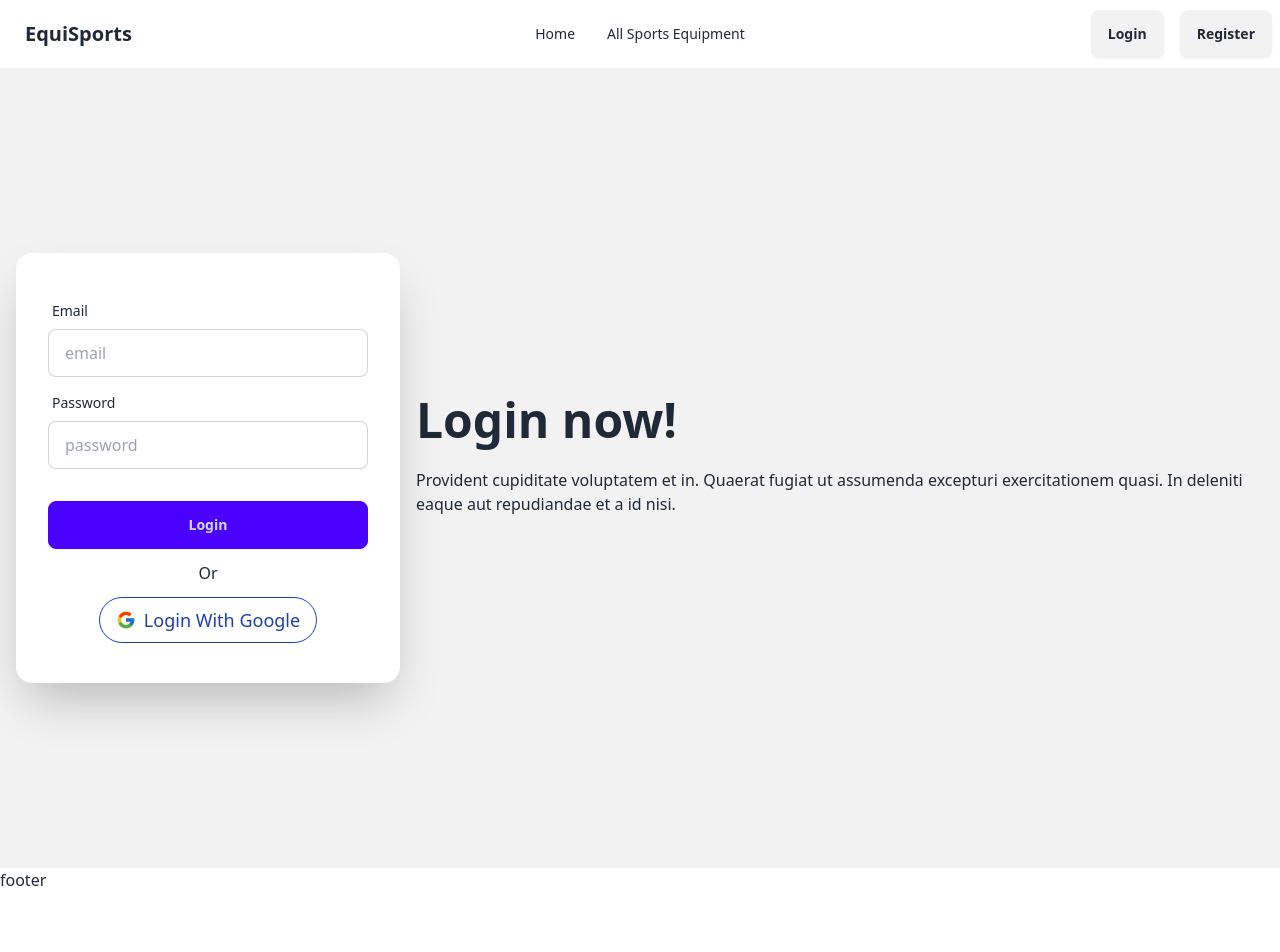
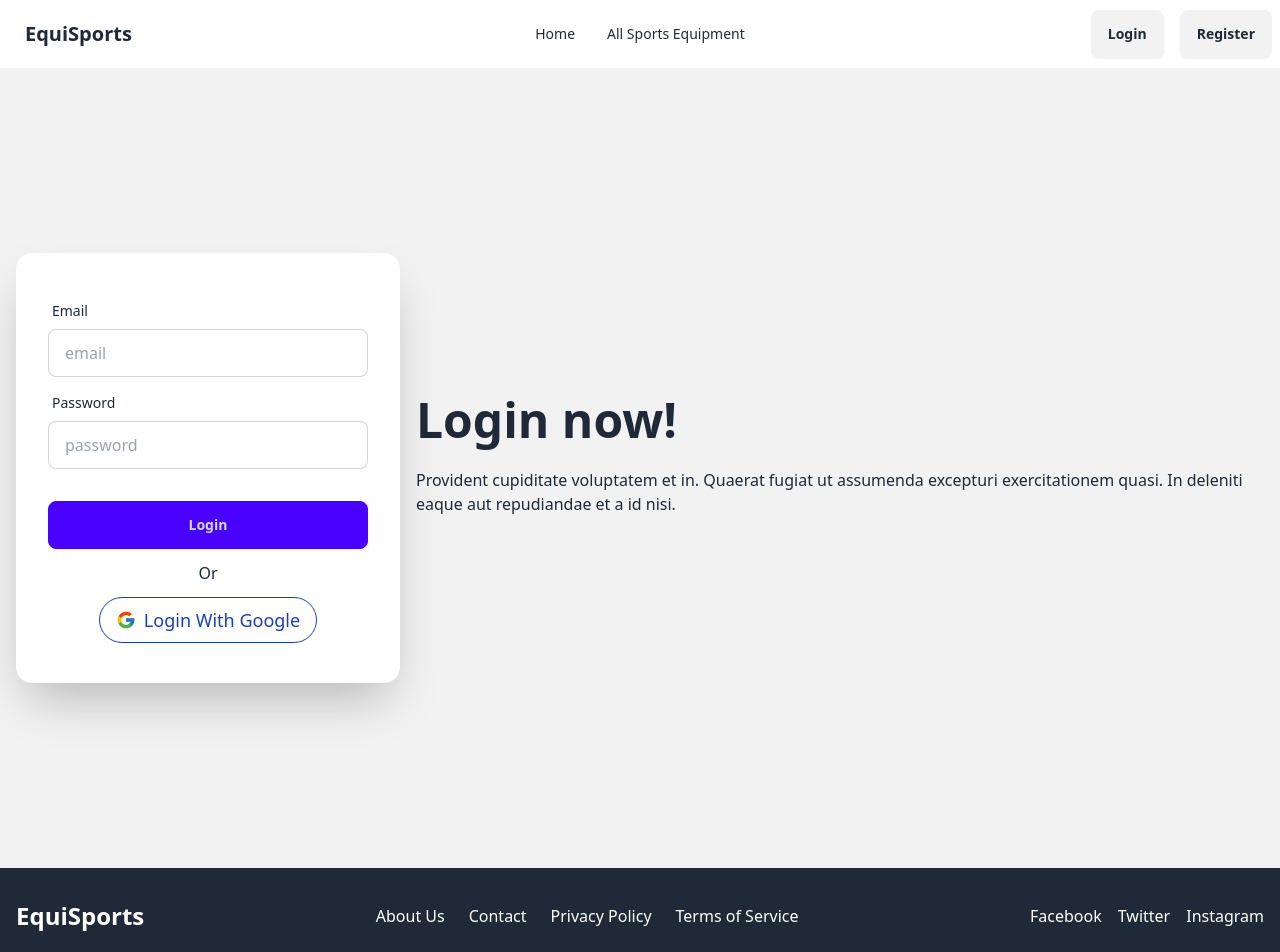
Before and after one commit to Md-Huzaifa-Islam/EquiSports, a React (Vite) app: page /login in a window 1280 px wide. Shown: the top 952 px of the page. Before the commit the page ends 892 px from the top, so only its background shows below. Built offline with nearby package versions, Linux system fonts and the light colour scheme; no server answers.

Commit message:
made products section

```diff
--- /dev/null
+++ b/src/Components/Banner.jsx
@@ -0,0 +1,48 @@
+const Banner = () => {
+  return (
+    <div>
+      <div className="carousel w-full">
+        <div id="item1" className="carousel-item w-full">
+          <img
+            src="https://img.daisyui.com/images/stock/photo-1625726411847-8cbb60cc71e6.webp"
+            className="w-full"
+          />
+        </div>
+        <div id="item2" className="carousel-item w-full">
+          <img
+            src="https://img.daisyui.com/images/stock/photo-1609621838510-5ad474b7d25d.webp"
+            className="w-full"
+          />
+        </div>
+        <div id="item3" className="carousel-item w-full">
+          <img
+            src="https://img.daisyui.com/images/stock/photo-1414694762283-acccc27bca85.webp"
+            className="w-full"
+          />
+        </div>
+        <div id="item4" className="carousel-item w-full">
+          <img
+            src="https://img.daisyui.com/images/stock/photo-1665553365602-b2fb8e5d1707.webp"
+            className="w-full"
+          />
+        </div>
+      </div>
+      <div className="flex w-full justify-center gap-2 py-2">
+        <a href="#item1" className="btn btn-xs">
+          1
+        </a>
+        <a href="#item2" className="btn btn-xs">
+          2
+        </a>
+        <a href="#item3" className="btn btn-xs">
+          3
+        </a>
+        <a href="#item4" className="btn btn-xs">
+          4
+        </a>
+      </div>
+    </div>
+  );
+};
+
+export default Banner;
--- a/src/Components/Footer.jsx
+++ b/src/Components/Footer.jsx
@@ -1,5 +1,76 @@
 const Footer = () => {
-  return <div>footer</div>;
+  return (
+    <footer className="bg-gray-800 py-8 text-white">
+      <div className="container mx-auto px-4">
+        {/* Footer Content */}
+        <div className="flex flex-col items-center justify-between md:flex-row">
+          {/* Logo Section */}
+          <div className="mb-4 md:mb-0">
+            <h2 className="text-2xl font-bold">EquiSports</h2>
+          </div>
+
+          {/* Navigation Links */}
+          <div className="mb-4 md:mb-0">
+            <ul className="space-y-2 md:flex md:space-x-6 md:space-y-0">
+              <li>
+                <a href="/about" className="hover:text-gray-400">
+                  About Us
+                </a>
+              </li>
+              <li>
+                <a href="/contact" className="hover:text-gray-400">
+                  Contact
+                </a>
+              </li>
+              <li>
+                <a href="/privacy-policy" className="hover:text-gray-400">
+                  Privacy Policy
+                </a>
+              </li>
+              <li>
+                <a href="/terms-of-service" className="hover:text-gray-400">
+                  Terms of Service
+                </a>
+              </li>
+            </ul>
+          </div>
+
+          {/* Social Media Links */}
+          <div className="flex space-x-4">
+            <a
+              href="https://facebook.com"
+              target="_blank"
+              rel="noopener noreferrer"
+              className="hover:text-gray-400"
+            >
+              Facebook
+            </a>
+            <a
+              href="https://twitter.com"
+              target="_blank"
+              rel="noopener noreferrer"
+              className="hover:text-gray-400"
+            >
+              Twitter
+            </a>
+            <a
+              href="https://instagram.com"
+              target="_blank"
+              rel="noopener noreferrer"
+              className="hover:text-gray-400"
+            >
+              Instagram
+            </a>
+          </div>
+        </div>
+
+        {/* Footer Bottom */}
+        <div className="mt-6 text-center text-sm">
+          <p>&copy; 2024 EquiSports. All Rights Reserved.</p>
+        </div>
+      </div>
+    </footer>
+  );
 };
 
 export default Footer;
--- a/src/Components/Home.jsx
+++ b/src/Components/Home.jsx
@@ -1,5 +1,19 @@
+import Banner from "./Banner";
+import Products from "./Products";
+
 const Home = () => {
-  return <div>Home</div>;
+  return (
+    <div>
+      {/* banner section  */}
+      <section>
+        <Banner></Banner>
+      </section>
+      {/* products section  */}
+      <section>
+        <Products></Products>
+      </section>
+    </div>
+  );
 };
 
 export default Home;
--- a/src/Components/Login.jsx
+++ b/src/Components/Login.jsx
@@ -1,9 +1,13 @@
 import { useContext } from "react";
 import { AuthContext } from "../Providers/Contexts";
 import { FcGoogle } from "react-icons/fc";
+import { useLocation, useNavigate } from "react-router-dom";
 
 const Login = () => {
   const { signInWithEmail, signInWithGmail } = useContext(AuthContext);
+  const location = useLocation().state;
+  const navigate = useNavigate();
+  console.log(location);
   const handleSignIn = (e) => {
     e.preventDefault();
     const form = e.target;
@@ -12,11 +16,19 @@ const Login = () => {
     signInWithEmail(email, password)
       .then((p) => {
         console.log(p.user);
-        // ...
+        navigate(location || "/");
       })
       .catch((error) => {
         console.log(error);
       });
+  };
+  const handleSignInWithG = () => {
+    signInWithGmail()
+      .then((p) => {
+        console.log(p);
+        navigate(location || "/");
+      })
+      .catch((err) => console.log(err));
   };
   return (
     <div className="hero min-h-screen bg-base-200">
@@ -63,11 +75,7 @@ const Login = () => {
             <p className="my-3">Or</p>
             <button
               className="flex items-center gap-2 rounded-full border border-blue-800 px-4 py-2 text-blue-800"
-              onClick={() => {
-                signInWithGmail()
-                  .then((u) => console.log(u))
-                  .catch((err) => console.log(err));
-              }}
+              onClick={handleSignInWithG}
             >
               <FcGoogle size={20} />
               <p className="text-lg">Login With Google</p>
--- /dev/null
+++ b/src/Components/Products.jsx
@@ -0,0 +1,52 @@
+import { useEffect, useState } from "react";
+import { Link } from "react-router-dom";
+
+const Products = () => {
+  const [products, setProducts] = useState(null);
+  useEffect(() => {
+    fetch("http://localhost:5000/equipments/")
+      .then((res) => res.json())
+      .then((data) => setProducts(data));
+  }, []);
+  return (
+    <section className="bg-gray-100 py-16">
+      <div className="container mx-auto px-4">
+        <h2 className="mb-8 text-center text-3xl font-semibold">
+          Featured Sports Equipment
+        </h2>
+        <div className="grid grid-cols-1 gap-8 sm:grid-cols-2 md:grid-cols-3 lg:grid-cols-3">
+          {products &&
+            products.map((product) => (
+              <div
+                key={product._id}
+                className="overflow-hidden rounded-lg bg-white shadow-lg transition-shadow duration-300 hover:shadow-xl"
+              >
+                <img
+                  src={product.image}
+                  alt={product.itemName}
+                  className="h-48 w-full object-cover"
+                />
+                <div className="p-4">
+                  <h3 className="text-xl font-semibold text-gray-800">
+                    {product.itemName}
+                  </h3>
+                  <p className="text-gray-500">{product.categoryName}</p>
+                  <p className="mt-2 text-lg font-semibold text-gray-900">
+                    {product.price}
+                  </p>
+                  <Link
+                    to={`/detail/${product._id}`}
+                    className="mt-4 rounded-full bg-blue-600 px-6 py-2 text-white transition-colors duration-300 hover:bg-blue-700"
+                  >
+                    View Details
+                  </Link>
+                </div>
+              </div>
+            ))}
+        </div>
+      </div>
+    </section>
+  );
+};
+
+export default Products;
--- a/src/Components/Register.jsx
+++ b/src/Components/Register.jsx
@@ -1,10 +1,12 @@
 import { useContext } from "react";
 import { AuthContext } from "../Providers/Contexts";
 import { FcGoogle } from "react-icons/fc";
+import { useNavigate } from "react-router-dom";
 
 const Register = () => {
   const { signUpWithEmail, updateNameAndPhoto, setUser, signInWithGmail } =
     useContext(AuthContext);
+  const navigate = useNavigate();
   const handleSignUpEmail = (e) => {
     e.preventDefault();
     const form = e.target;
@@ -19,6 +21,7 @@ const Register = () => {
         updateNameAndPhoto(name, photo)
           .then(() => {
             // console.log(user);
+            navigate("/");
           })
           .catch((error) => console.log(error));
       })
@@ -98,7 +101,10 @@ const Register = () => {
               className="flex items-center gap-2 rounded-full border border-blue-800 px-4 py-2 text-blue-800"
               onClick={() => {
                 signInWithGmail()
-                  .then((u) => console.log(u))
+                  .then((u) => {
+                    console.log(u);
+                    navigate("/");
+                  })
                   .catch((err) => console.log(err));
               }}
             >
--- a/src/Providers/PrivateRoute.jsx
+++ b/src/Providers/PrivateRoute.jsx
@@ -1,14 +1,16 @@
 import { useContext } from "react";
 import { AuthContext } from "./Contexts";
-import { Navigate } from "react-router-dom";
+import { Navigate, useLocation } from "react-router-dom";
 import PropTypes from "prop-types";
 
 const PrivateRoute = ({ children }) => {
+  const location = useLocation();
+  console.log(location);
   const { user, loading } = useContext(AuthContext);
   if (loading) {
     return <span className="loading loading-spinner text-primary"></span>;
   }
-  return user ? children : <Navigate to="/login" />;
+  return user ? children : <Navigate to="/login" state={location?.pathname} />;
 };
 PrivateRoute.propTypes = {
   children: PropTypes.node,
```
